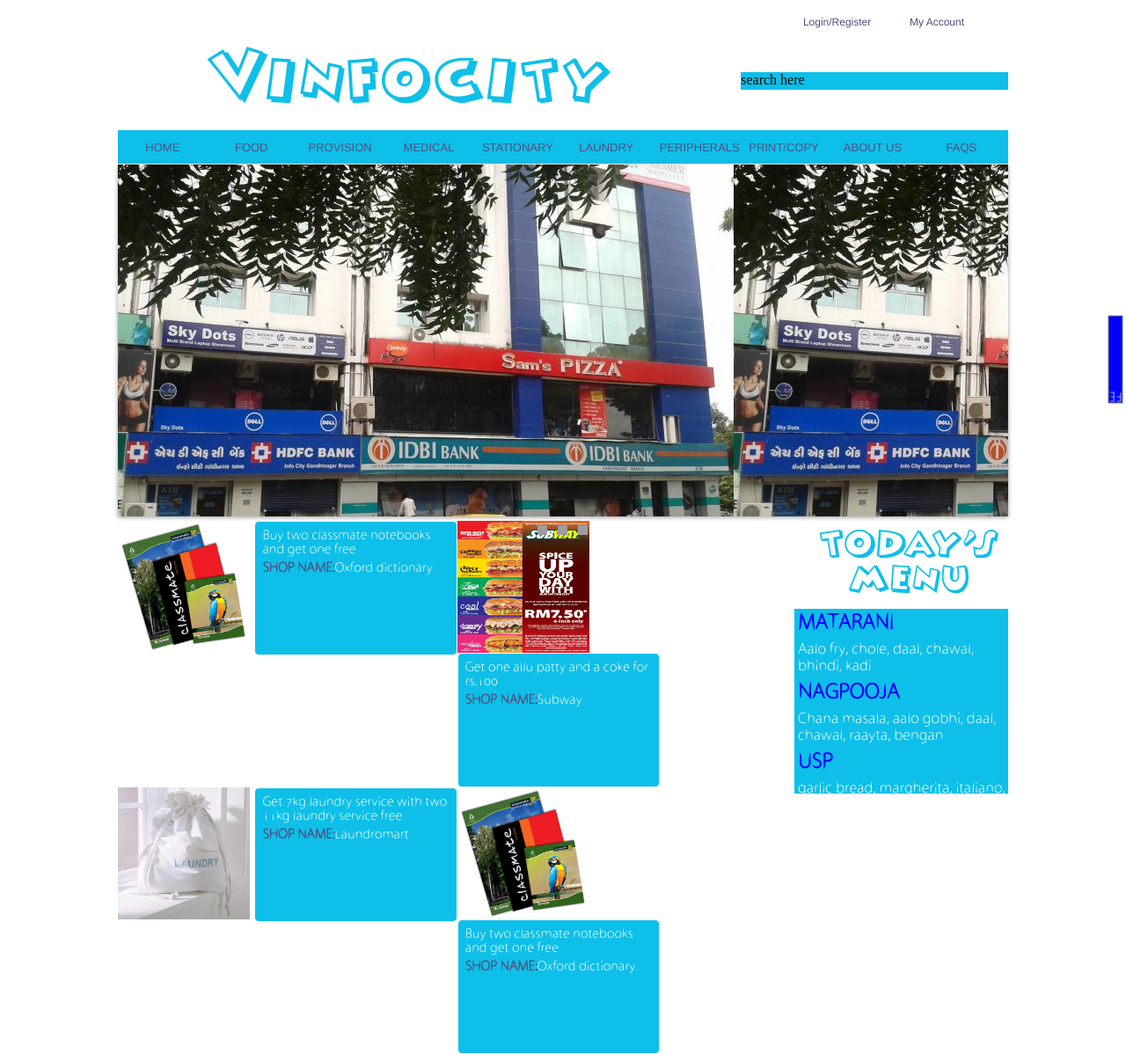
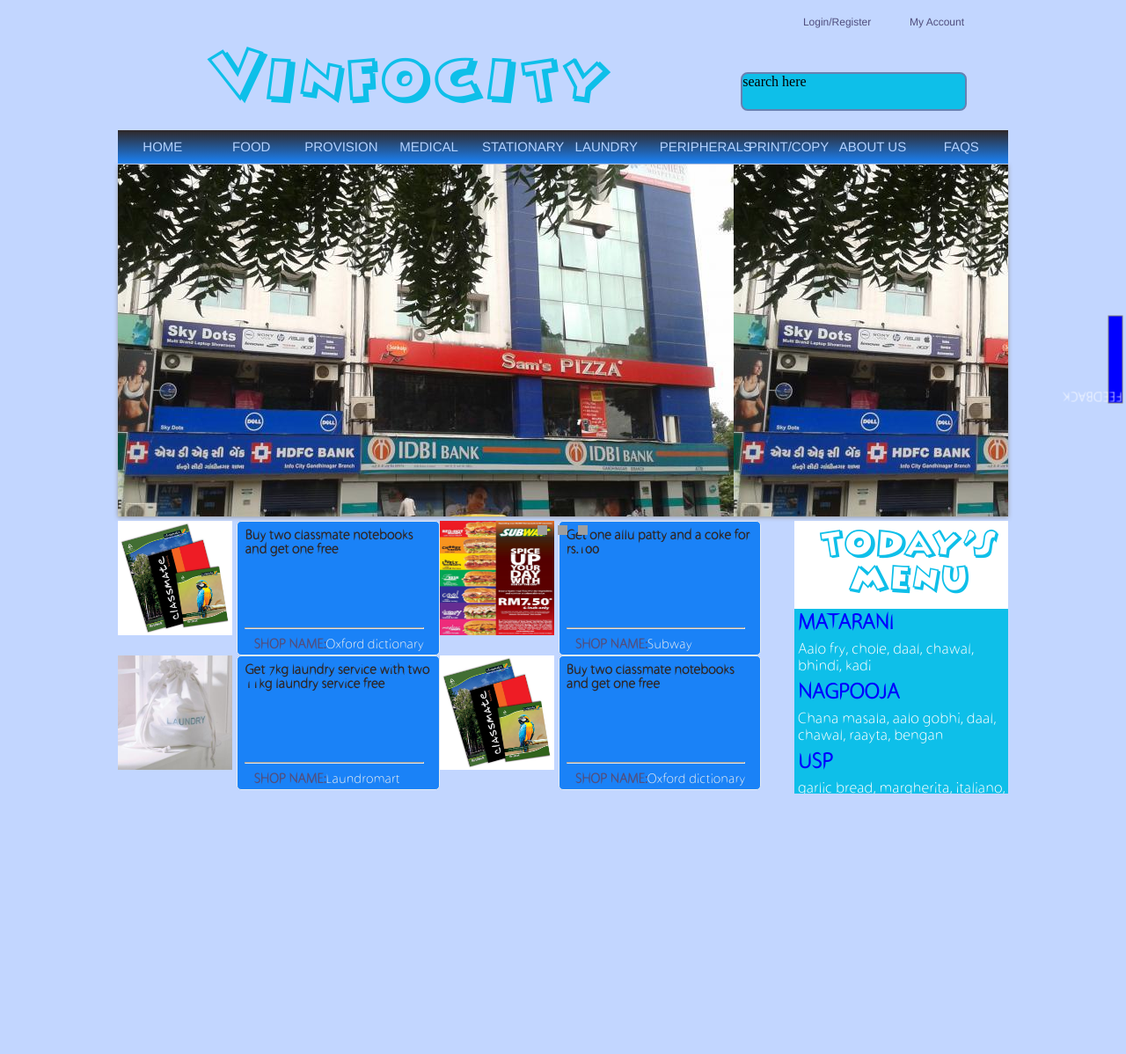
Before and after one commit to shantanu1227/info, a PHP site: page /home1.html in a window 1280 px wide. Shown: the whole page at 88% size. After the commit the page ends 902 px from the top, so only its background shows below. Run offline with PHP 8.4, Linux system fonts and the light colour scheme; grey boxes are pictures that could not be loaded.

Commit message:
first try

```diff
--- a/Vinfocity/WebContent/home1.html
+++ b/Vinfocity/WebContent/home1.html
@@ -51,6 +51,7 @@
 <img src="trend1.jpg"></img>
 <div class="trendtext">
 <div class="offdes">Buy two classmate notebooks and get one free</div>
+<hr class="line"> </hr>
 <div class="trendshop">
 <div class="trendshophead">SHOP NAME: </div>
 <div class="trendshopname"> Oxford dictionary </div>
@@ -62,6 +63,7 @@
 <img src="trend2.jpg"></img>
 <div class="trendtext">
 <div class="offdes">Get one allu patty and a coke for rs.100</div>
+<hr class="line"> </hr>
 <div class="trendshop">
 <div class="trendshophead">SHOP NAME: </div>
 <div class="trendshopname"> Subway </div>
@@ -72,6 +74,7 @@
 <img src="trend3.jpg"></img>
 <div class="trendtext">
 <div class="offdes">Get 7kg laundry service with two 11kg laundry service free</div>
+<hr class="line"> </hr>
 <div class="trendshop">
 <div class="trendshophead">SHOP NAME: </div>
 <div class="trendshopname"> Laundromart </div>
@@ -82,6 +85,7 @@
 <img src="trend1.jpg"></img>
 <div class="trendtext">
 <div class="offdes">Buy two classmate notebooks and get one free</div>
+<hr class="line"> </hr>
 <div class="trendshop">
 <div class="trendshophead">SHOP NAME: </div>
 <div class="trendshopname"> Oxford dictionary </div>
--- a/Vinfocity/WebContent/vinfostyle1.css
+++ b/Vinfocity/WebContent/vinfostyle1.css
@@ -1,7 +1,7 @@
 @CHARSET "ISO-8859-1";
 
 body{
-	background-color:white;
+	background-color:#C2D6FF;
 
 }
 .wrapper{
@@ -27,10 +27,14 @@
 .searchdiv{
 	margin-top: 3%;
 float: left;
-width: 30%;
+width: 25%;
 margin-left: 40%;
 background-color: #0EBFE9;
-height: 20px;
+height: 40px;
+border-style:solid;
+	border-color:#6881B2;
+	border-width:2px;
+	border-radius: 8px;
 }
 
 @font-face
@@ -47,8 +51,23 @@
 .navigation{
 	float:left;
 	width:100%;
-	background-color:#0EBFE9;
-	margin-top:15px;
+
+
+  /* fallback */
+ 	background-color: #1a82f7;
+   background-repeat: repeat-x;
+  /* Safari 4-5, Chrome 1-9 */
+  background: -webkit-gradient(linear, 0% 0%, 0% 100%, from(#1a82f7), to(#2F2727));
+  /* Safari 5.1, Chrome 10+ */
+  background: -webkit-linear-gradient(top, #2F2727, #1a82f7);
+  /* Firefox 3.6+ */
+  background: -moz-linear-gradient(top, #2F2727, #1a82f7);
+  /* IE 10 */
+  background: -ms-linear-gradient(top, #2F2727, #1a82f7);
+/* Opera 11.10+ */
+  background: -o-linear-gradient(top, #2F2727, #1a82f7);
+
+margin-top:15px;
 }
 .navigation ul{
 	width:100%;
@@ -61,24 +80,28 @@
 	cursor:pointer;
 	padding:10px;
 	text-align:center;
+
 	width:8%;
 	float:left;
 	list-style:none;
 }
 .navigation ul li:hover{
+	box-shadow: 5px 5px 20px #47476B;
+	background-color:#1a82f7;
 
-	background-color:white;
 	border-bottom-style:solid;
-	border-color:white;
+	border-color:#6881B2;
 	border-width:1px;
 }
 
 .navigation ul li a{
 	font-family: "Trade Gothic W01", Helvetica, Arial, sans-serif;
-	color:rgb(81, 79, 126);
+	color:#B2D1FF;
 	cursor:pointer;
 	text-decoration:none;
-	font-size:13px;
+	font-size:15px;
+
+
 }
 
 .navbar{
@@ -117,7 +140,7 @@
 	width:100%;
 }
 .trending{
-	background-color:white;
+	background-color:#C2D6FF;
 	margin-top:5px;
 	width:75%;
 	float:left;
@@ -167,15 +190,21 @@
 .trendobject{
 	margin: 10px;
 font-family: textfont;
-float: left;
+float: center;
 width: 46%;
 padding-top: 10px;
 }
 .trendobject img{
 	float:left;
 	margin-right:5px;
-	width:150px;
-	height:150px;
+	margin-top: px;
+	width:130px;
+	height:130px;
+}
+.offdes{
+	font-weight: 700;
+	color:#2F2727 ;
+	font-family:textfont;
 }
 .trendtext{
 	padding: 8px;
@@ -183,10 +212,10 @@
 border-radius: 5px;
 border-width: 1px;
 height: 135px;
-background-color: #0EBFE9;
+background-color: #1a82f7;
 float: left;
 width: 28%;
-color: white;
+color: #E6EBF0;
 font-family:textfont;
 
 }
@@ -196,7 +225,10 @@
 	color:white;
 }
 .trendshop{
-	margin-top:5px;
+
+	margin-top:2px;
+	margin-left: 10px;
+
 	float:left;
 	width:100%;
 
@@ -235,3 +267,12 @@
     white-space:nowrap;
 	 cursor:pointer;
 }
+.line{
+	margin-top: 80px;
+	color: #E0E7ED;
+
+	border-bottom-width: 1px;
+	border-bottom-color: #E4E5E5;
+	float:left;
+	width: 95%;
+}
```
